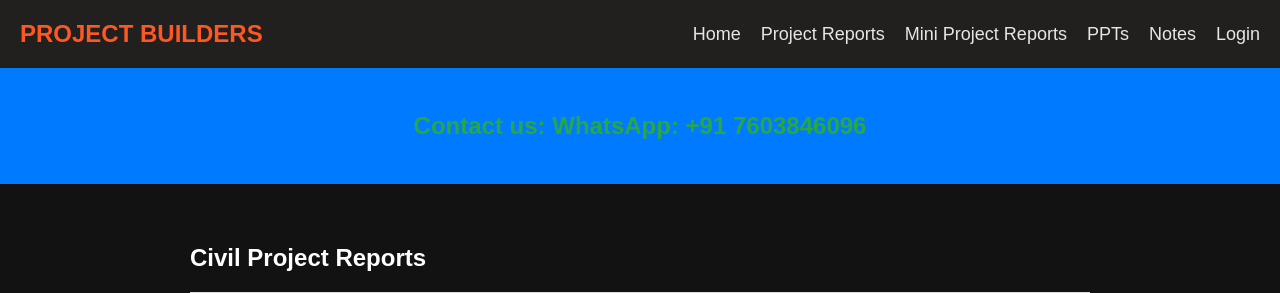
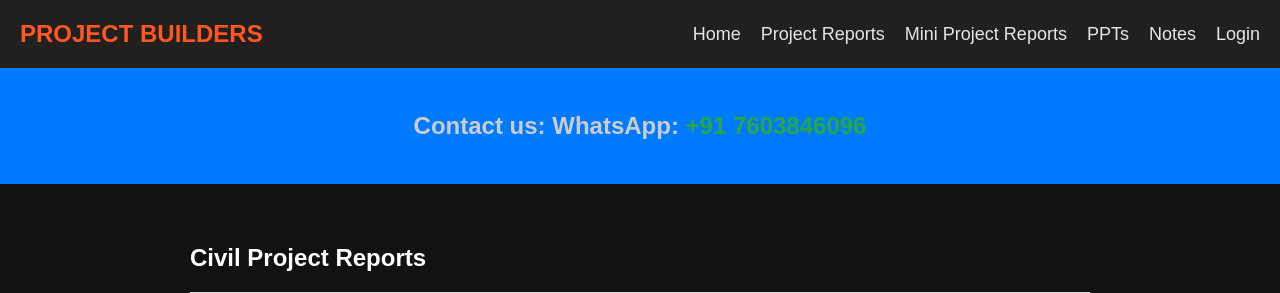
Before and after one commit to meyyarasu-tg/PROJECT-BUILDERS, a PHP site: page /civil-project-reports.html in a window 1280 px wide. Shown: the top 293 px of the page. Run offline with PHP 8.4, Linux system fonts and the light colour scheme.

Commit message:
Update styles.css

```diff
--- a/styles.css
+++ b/styles.css
@@ -459,7 +459,7 @@ html, body {
     font-size: 24px; /* Larger font size */
     font-weight: bold;
     margin-bottom: 20px; /* Space below the contact section */
-    color: #28a745; /* Green text */
+    color: #cccccc; /* Green text */
 }
 
 .contact-section a {
```
